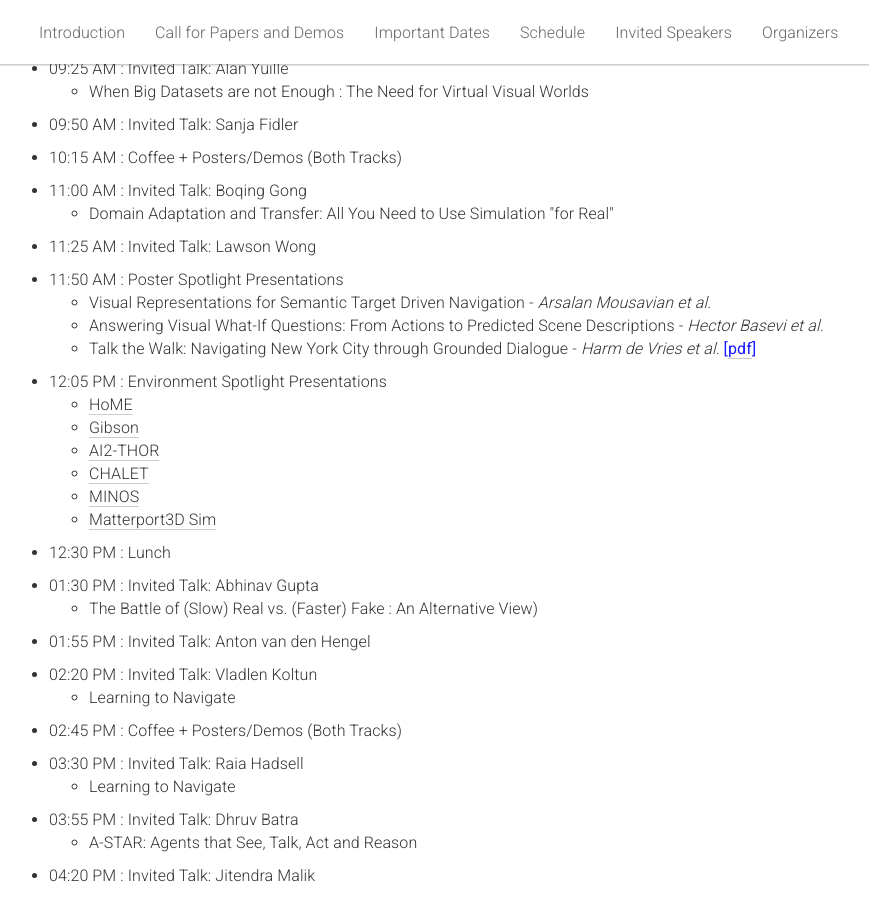
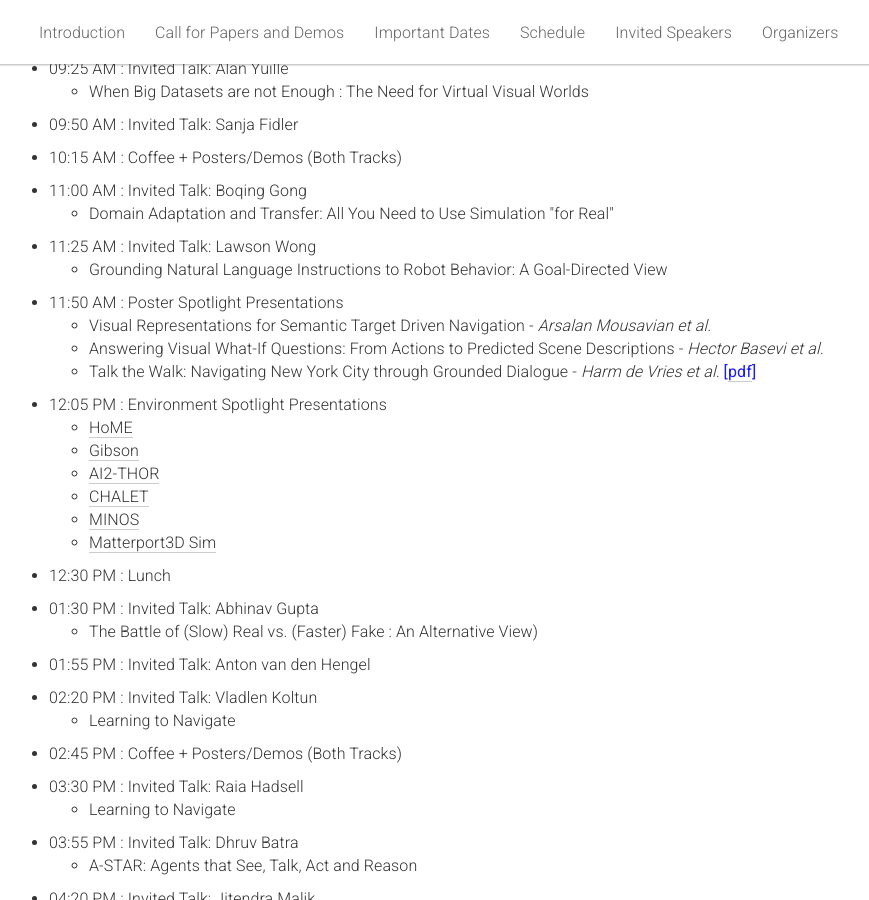
Before and after one commit to eccv18-vlease/eccv18-vlease.github.io, a Jekyll site: the page built from _pages/home.md, in a window 1280 px wide and 900 px high, scrolled down 2378 px. Shown: the whole window, without its empty margins (156-1025 px from the left). Built offline with Jekyll 4.4.1, drawn with Linux system fonts in a browser that asks for light colours.

Commit message:
Adds Lawson's talk title

```diff
--- a/_pages/home.md
+++ b/_pages/home.md
@@ -189,7 +189,9 @@ acknowledgements: ""
       <li style="margin-top: 10px;">11:00 AM : Invited Talk: Boqing Gong
         <ul><li>Domain Adaptation and Transfer: All You Need to Use Simulation "for Real"</li></ul>
       </li>
-      <li style="margin-top: 10px;">11:25 AM : Invited Talk: Lawson Wong</li>
+      <li style="margin-top: 10px;">11:25 AM : Invited Talk: Lawson Wong
+        <ul><li>Grounding Natural Language Instructions to Robot Behavior: A Goal-Directed View</li></ul>
+      </li>
       <li style="margin-top: 10px;">11:50 AM : Poster Spotlight Presentations
         <ul>
         <li>
```
